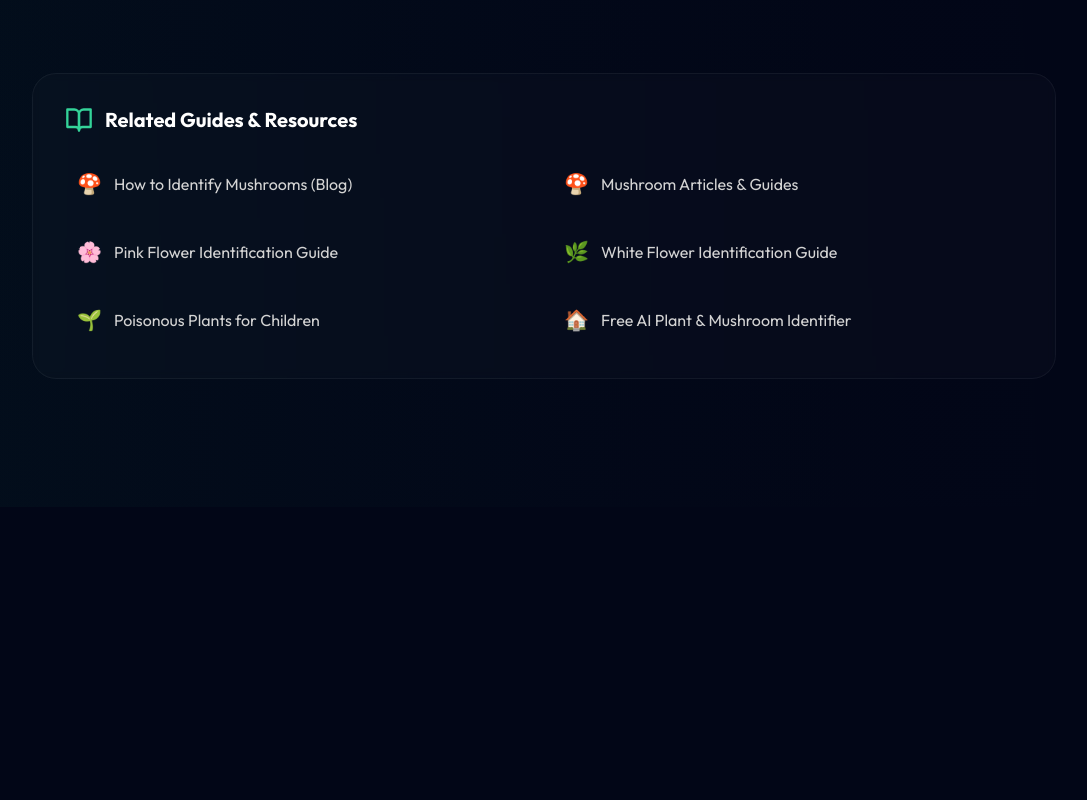
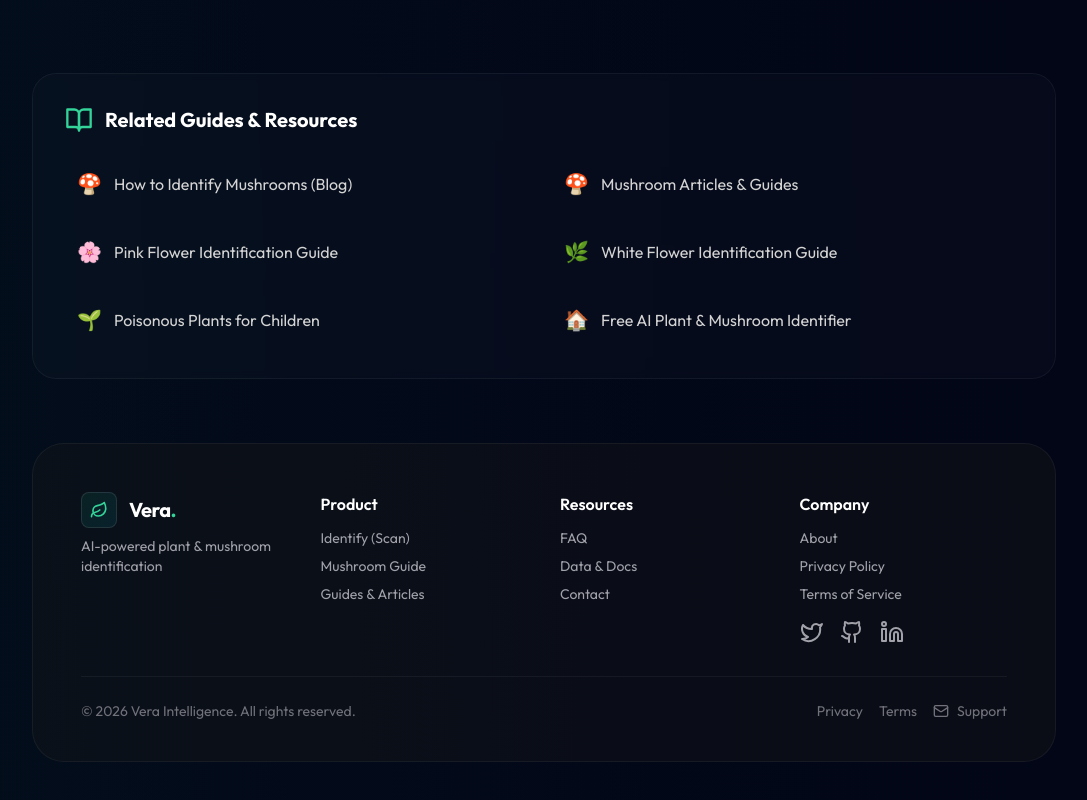
Before and after one commit to Charles-CS/Vera, a Next.js app: page /mushrooms in a window 1280 px wide. Shown: the part 6603-7403 px from the top of the page, without its empty margins (96-1183 px from the left). Before the commit the page ends 7110 px from the top, so only its background shows below. Built offline with nearby package versions, Linux system fonts and the light colour scheme.

Commit message:
feat: add Footer component to BlogPage and MushroomsPage for consistent layout

```diff
--- a/src/app/blog/page.tsx
+++ b/src/app/blog/page.tsx
@@ -4,6 +4,7 @@ import React, { useState } from 'react';
 import { motion, AnimatePresence } from 'framer-motion';
 import { Search, Calendar, User, ArrowRight, ShieldAlert, Sparkles, Filter, Bookmark, BookOpen, Leaf, Trees, FlameKindling, Info } from 'lucide-react';
 import Link from 'next/link';
+import Footer from '@/components/Footer';
 
 interface BlogPost {
   id: number;
@@ -533,6 +534,8 @@ export default function BlogPage() {
             ))}
           </div>
         </section>
+
+        <Footer />
       </div>
     </div>
   );
--- a/src/app/mushrooms/page.tsx
+++ b/src/app/mushrooms/page.tsx
@@ -4,6 +4,7 @@ import React, { useState } from 'react';
 import { motion, AnimatePresence } from 'framer-motion';
 import { AlertTriangle, Info, CheckCircle2, Skull, Search, HelpCircle, ChevronDown, BookOpen, Compass, Eye, Disc, Layers, Trees, Calendar, HelpCircle as HelpIcon } from 'lucide-react';
 import Link from 'next/link';
+import Footer from '@/components/Footer';
 
 interface Mushroom {
   id: number;
@@ -549,6 +550,8 @@ export default function MushroomsPage() {
             </Link>
           </div>
         </section>
+
+        <Footer />
       </div>
     </div>
   );
```
